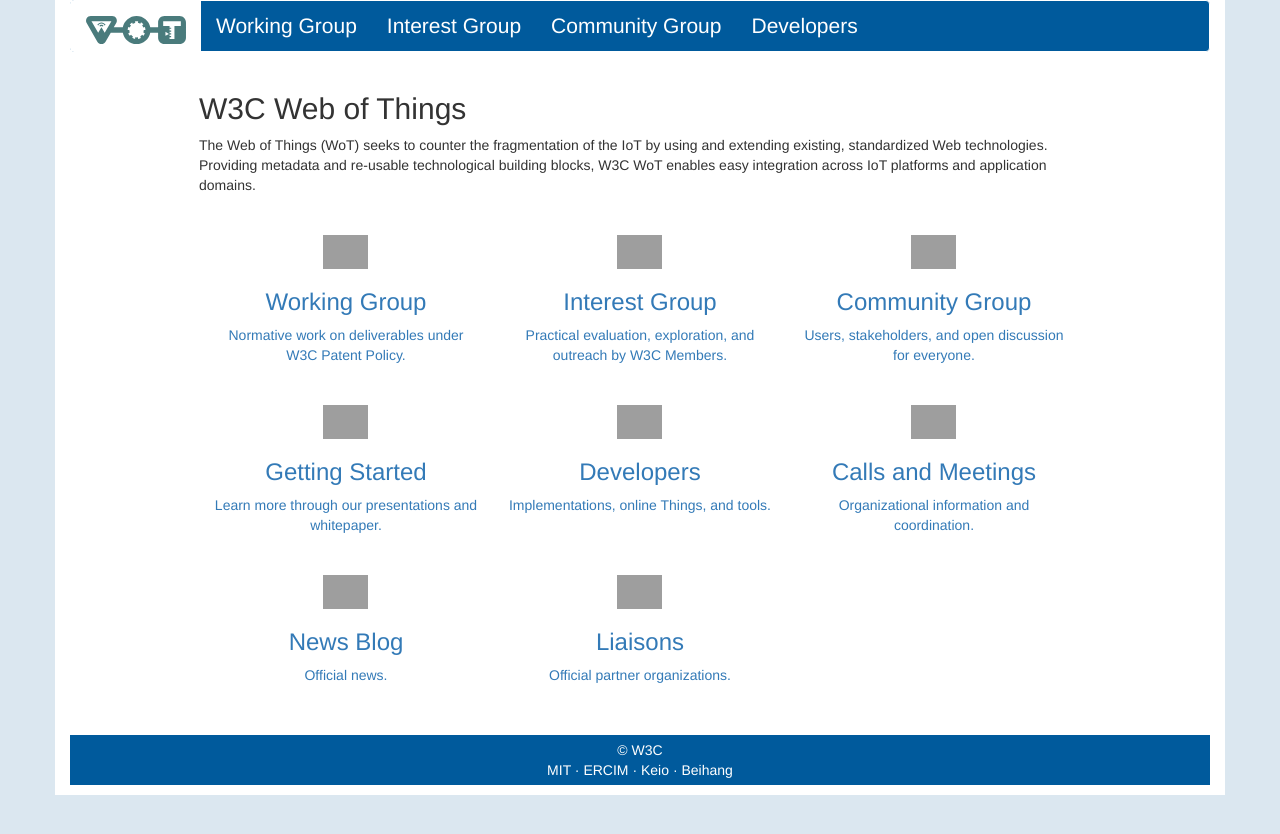
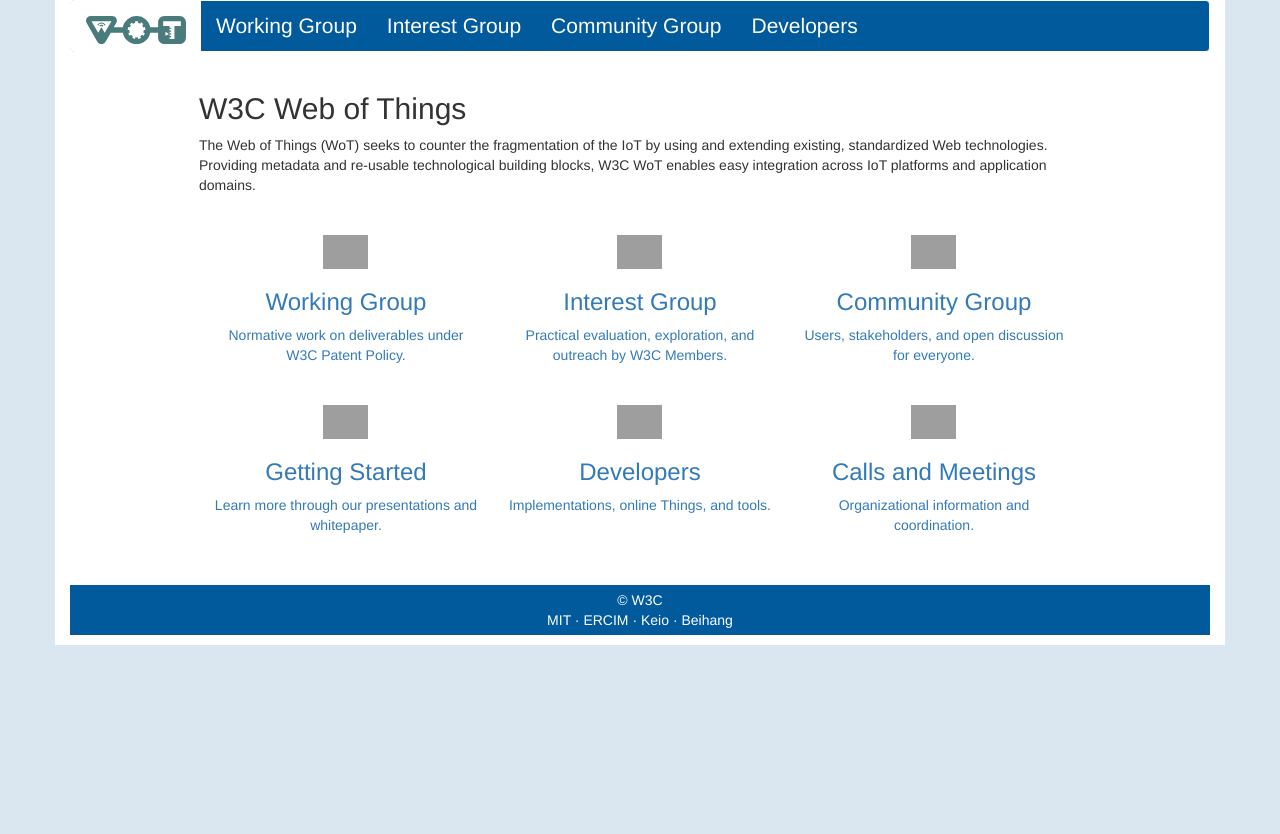
Before and after one commit to danielpeintner/wot-pages, a Jekyll site: the page built from index.html, in a window 1280 px wide. Shown: the top 834 px of the page. Built offline with Jekyll 4.4.1, drawn with Linux system fonts in a browser that asks for light colours; nearby versions of some CDN libraries; grey boxes are pictures that could not be loaded.

Commit message:
remove blog and liaisons section

```diff
--- a/index.html
+++ b/index.html
@@ -67,7 +67,7 @@
 			</a>
 		</div>
 		<div class="col-md-4 text-center">
-			<a href="#">
+			<a target="_blank" href="https://www.w3.org/WoT/IG/wiki/">
 				<div class="icon"><img src="https://image.flaticon.com/icons/svg/33/33949.svg" alt="" width="45" />
 				</div>
 				<div class="description">
@@ -78,33 +78,6 @@
 		</div>
 	</div>
 
-	<p>&nbsp;</p>
-
-	<div class="row center-block">
-		<div class="col-md-4 text-center">
-			<a href="#">
-				<div class="icon"><img src="https://image.flaticon.com/icons/svg/287/287681.svg" alt="" width="45" />
-				</div>
-				<div class="description">
-					<h3>News Blog</h3>
-					<p>Official news.</p>
-				</div>
-			</a>
-		</div>
-		<div class="col-md-4 text-center">
-			<a href="#">
-				<div class="icon"><img src="https://image.flaticon.com/icons/svg/215/215654.svg" alt="" width="45" />
-				</div>
-				<div class="description">
-					<h3>Liaisons</h3>
-					<p>Official partner organizations.</p>
-				</div>
-			</a>
-		</div>
-		<div class="col-md-4 text-center">
-		</div>
-	</div>
-
 	<!--
 	<div class="row center-block">
 		<p><mark>TODO summary, relation between various groups.. </mark></p>
```
